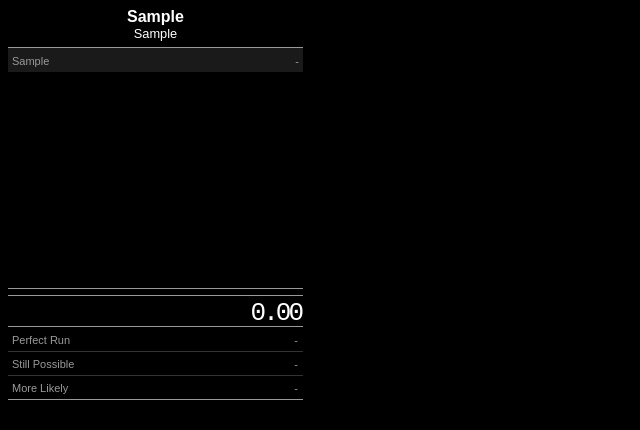
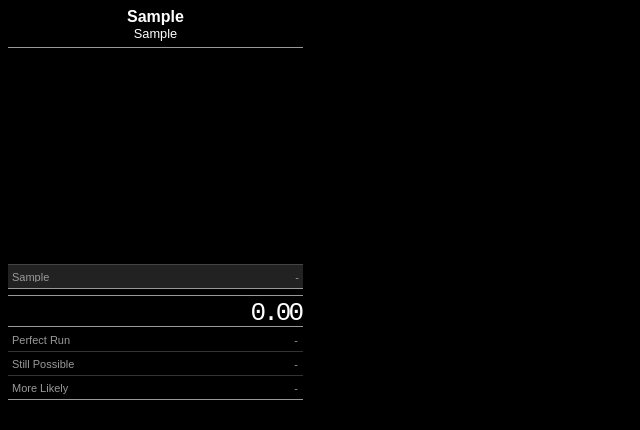
Before and after one commit to jpnance/wwwsplit, a plain HTML site: page index.html in a window 1280 px wide. Both pictures are taken after typing "Sample", "Sample", "Sample" into the empty fields and a click on the button "Save". Shown: the whole page, without its empty margins (0-640 px from the left). Drawn offline with Linux system fonts and the light colour scheme.

Commit message:
Anchoring the final segment to the bottom of the timer so a personal best time is always visible.

```diff
--- a/wwwsplit.css
+++ b/wwwsplit.css
@@ -63,7 +63,8 @@ div#run {
 		}
 
 		div#run div.segments div.segment {
-			border-top: 1px solid #333333;
+			background-color: black;
+			border-top: 1px solid #222;
 			color: #9a9a9a;
 			font-size: 0;
 			height: 11px;
@@ -82,7 +83,17 @@ div#run {
 			border-top: 1px solid transparent;
 		}
 
+		div#run div.segments div.segment.next-to-last {
+			margin-bottom: 24px;
+		}
+
 		div#run div.segments div.segment.last {
+			background-color: #222;
+			border-top: 1px solid #444;
+			line-height: 10px;
+			position: fixed;
+			width: 289px;
+			top: 264px;
 		}
 
 		div#run div.segments div.segment.active {
--- a/wwwsplit.js
+++ b/wwwsplit.js
@@ -550,7 +550,7 @@ var run = {
 
 		$run.find('div.segment:even').addClass('odd');
 		$run.find('div.segment:first').addClass('first');
-		$run.find('div.segment:last').addClass('last');
+		$run.find('div.segment:last').addClass('last').prev().addClass('next-to-last');
 		$run.find('div.stat:first').addClass('first');
 		$run.find('div.stat:last').addClass('last');
 
```
